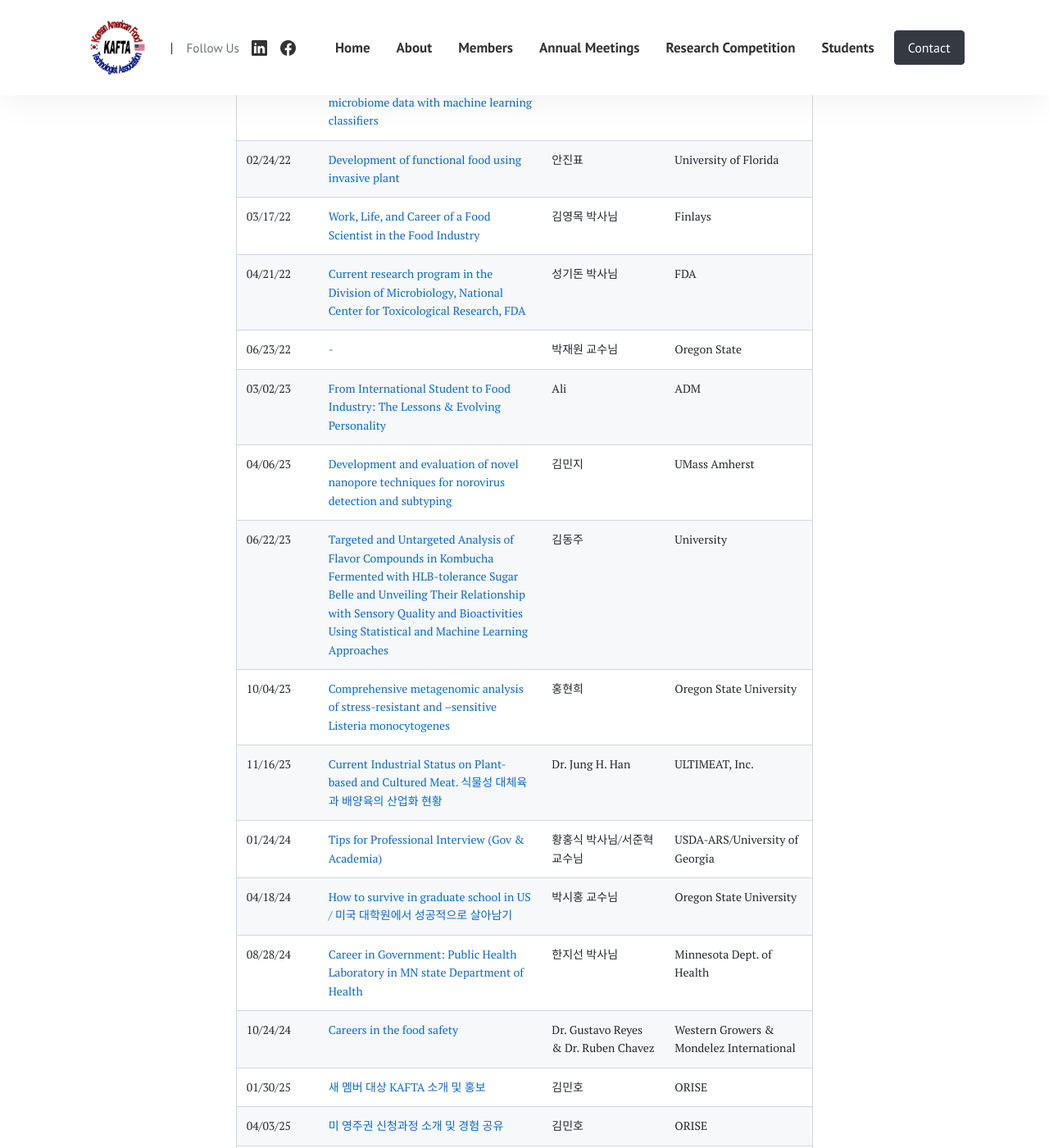
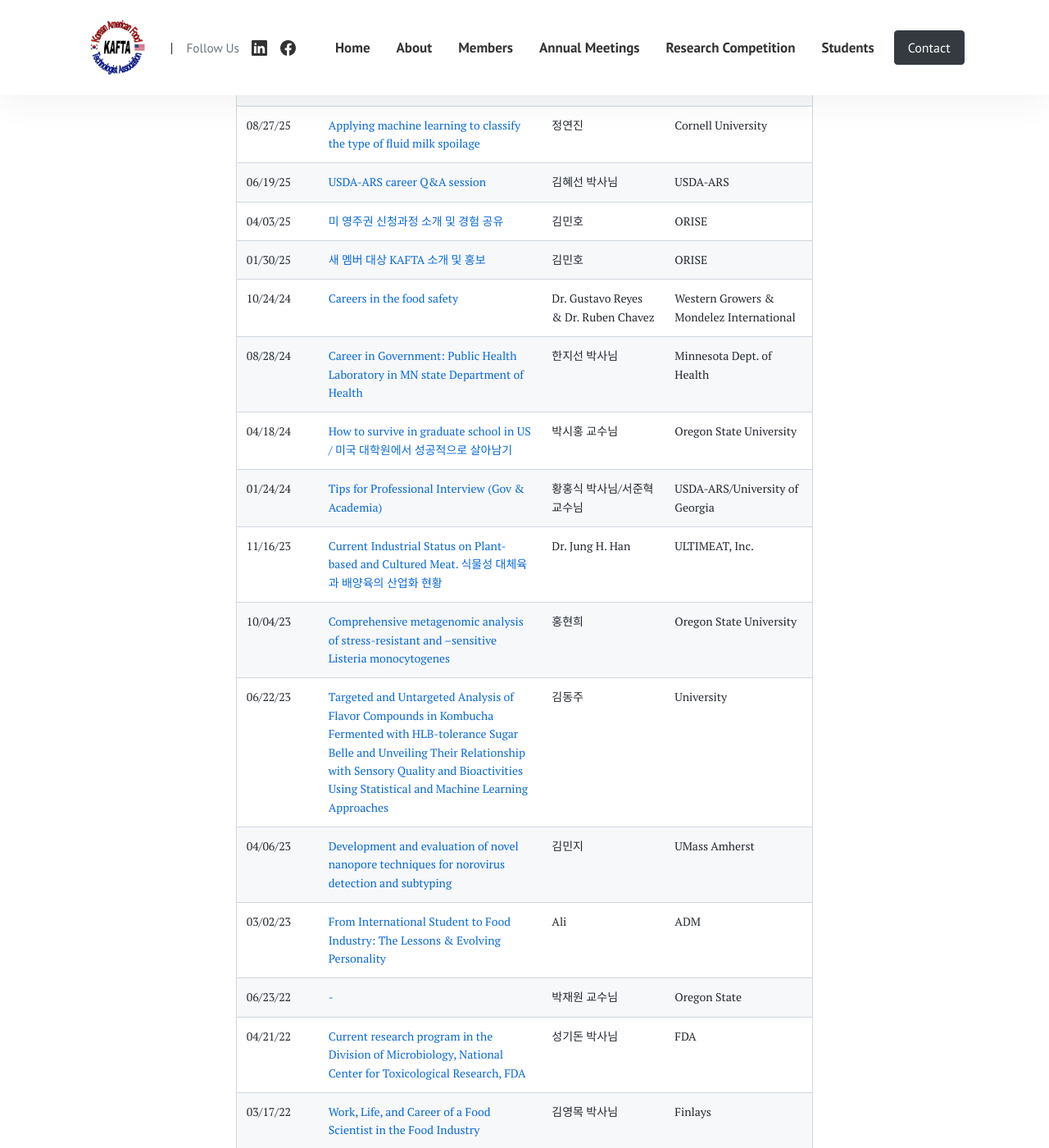
Before and after one commit to KAFTA-USA/KAFTA-USA.github.io, a Jekyll site: the page built from pages/Young Scholar.html, in a window 1280 px wide and 1400 px high, scrolled down 497 px. Shown: the whole window at 82% size. Built offline with Jekyll 4.4.1, drawn with Linux system fonts in a browser that asks for light colours; part of the change alters nothing that is shown; some of the changed text lies outside the part shown.

```diff
--- a/pages/Young Scholar.html
+++ b/pages/Young Scholar.html
@@ -1,7 +1,7 @@
 ---
 layout: page
-title: Students
-permalink: "/students/"
+title: Young Scholar
+permalink: "/Young Scholar/"
 image: assets/images/empty_sp.png
 ---
 
@@ -105,3 +105,23 @@ image: assets/images/empty_sp.png
         </table>
     </div>
 </div>
+<script>
+document.addEventListener("DOMContentLoaded", function () {
+    const tbody = document.querySelector(".table-wrapper table tbody");
+    const rows = Array.from(tbody.querySelectorAll("tr"));
+
+    function parseDate(str) {
+        const [mm, dd, yy] = str.trim().split("/").map(Number);
+        const fullYear = yy < 100 ? 2000 + yy : yy;
+        return fullYear * 10000 + mm * 100 + dd;
+    }
+
+    rows.sort((a, b) => {
+        const dateA = parseDate(a.children[0].textContent);
+        const dateB = parseDate(b.children[0].textContent);
+        return dateB - dateA;
+    });
+
+    rows.forEach(row => tbody.appendChild(row));
+});
+</script>
```
